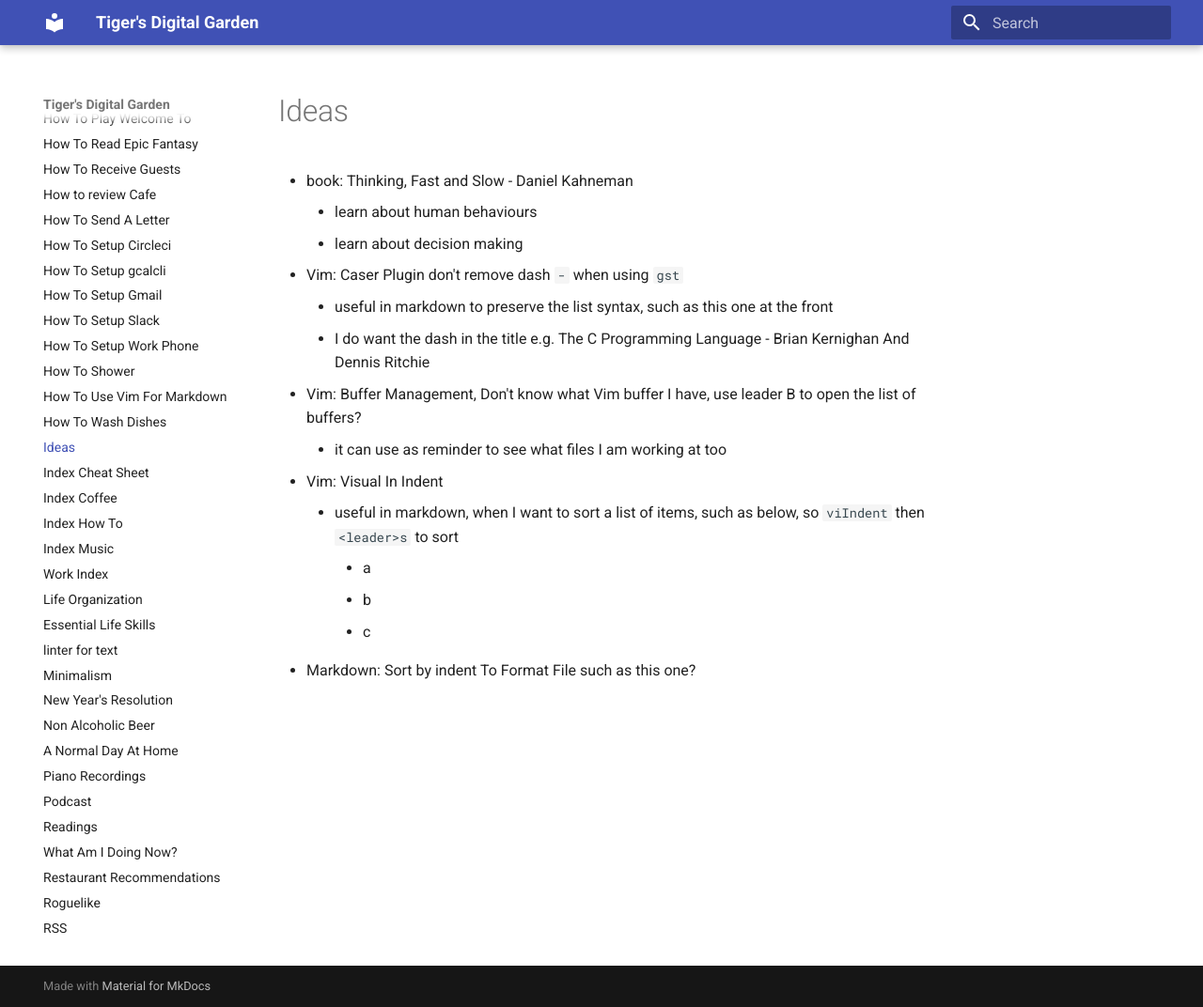
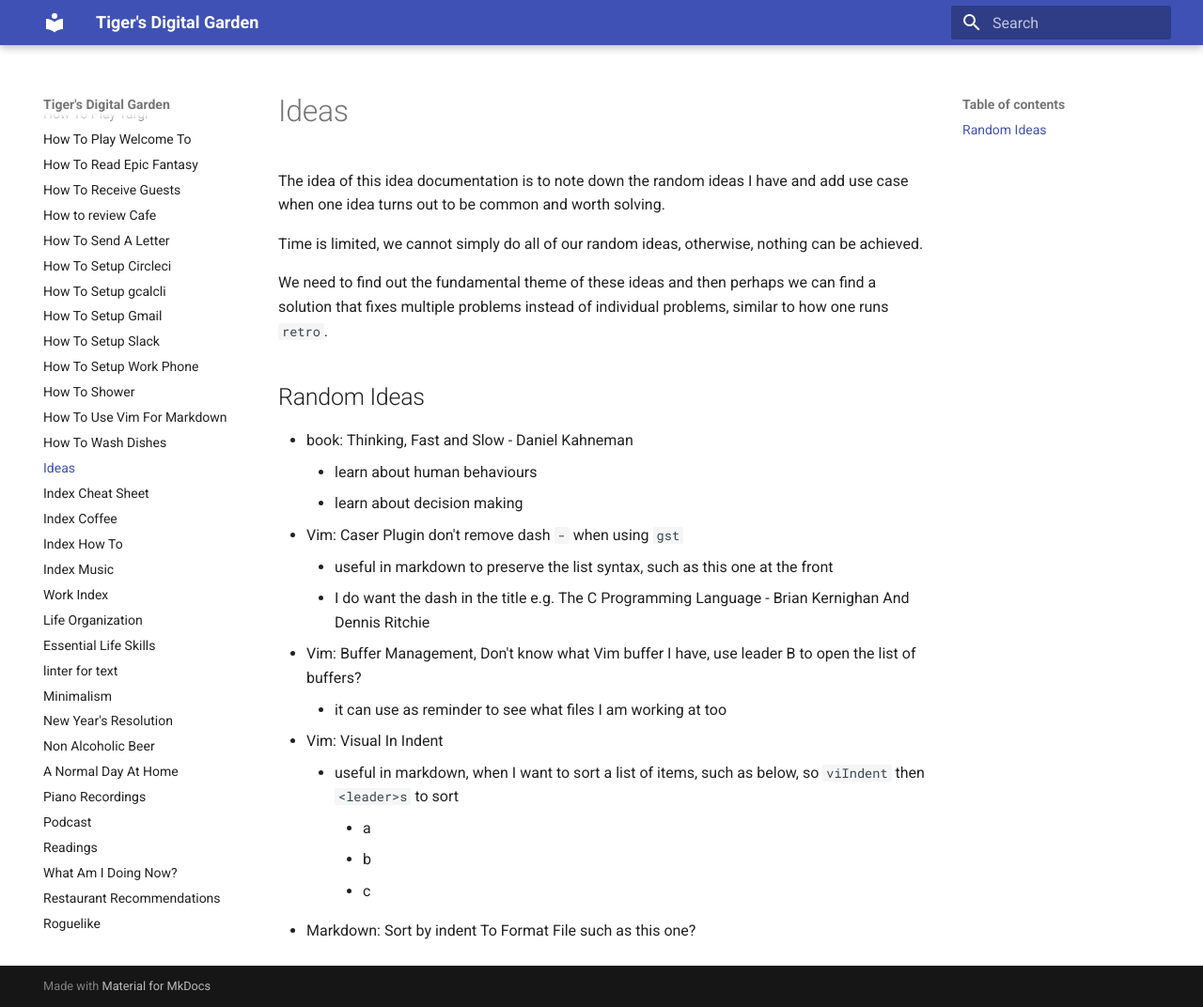
Before and after one commit to ynotstartups/notes, an MkDocs documentation site: the page built from notes/ideas.md, in a window 1280 px wide and 1072 px high. Shown: the whole window at 94% size. Built offline with MkDocs 1.6.1 and Material for MkDocs 9.7.7, drawn with Linux system fonts in a browser that asks for light colours.

Commit message:
add idea doc

```diff
--- a/notes/ideas.md
+++ b/notes/ideas.md
@@ -1,4 +1,12 @@
 # Ideas
+
+The idea of this idea documentation is to note down the random ideas I have and add use case when one idea turns out to be common and worth solving.
+
+Time is limited, we cannot simply do all of our random ideas, otherwise, nothing can be achieved.
+
+We need to find out the fundamental theme of these ideas and then perhaps we can find a solution that fixes multiple problems instead of individual problems, similar to how one runs `retro`.
+
+## Random Ideas
 
 - book: Thinking, Fast and Slow - Daniel Kahneman
   - learn about human behaviours
```
